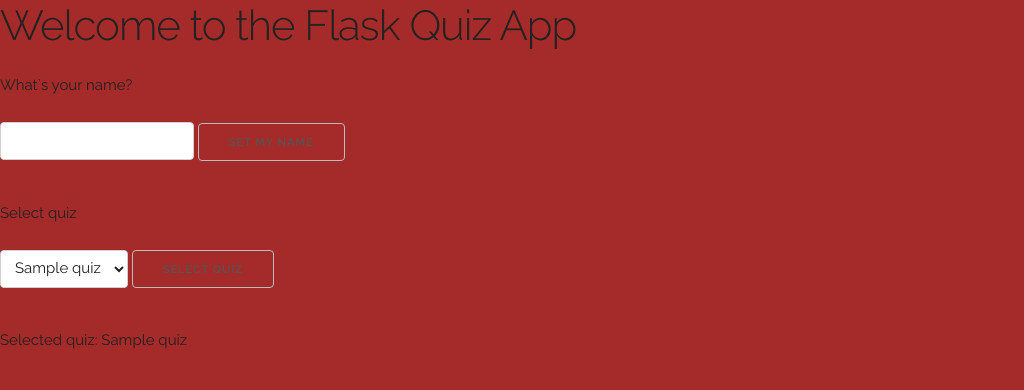
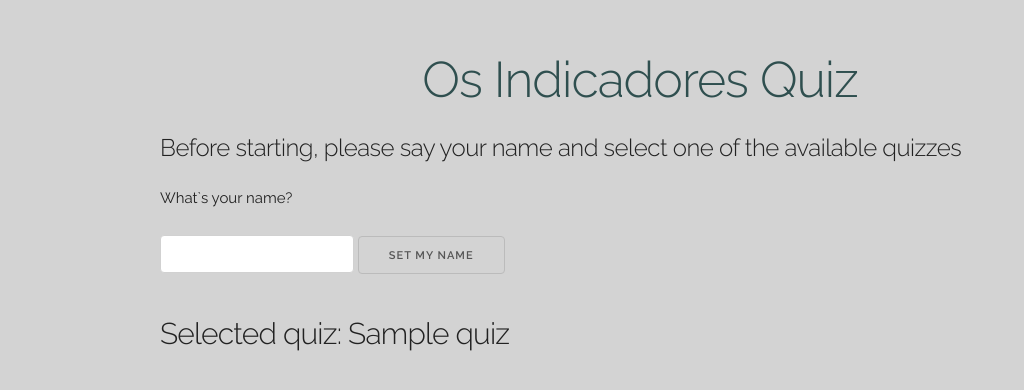
Before and after one commit to dongerardor/Os-Indicadores-Quiz, a Flask app: template templates/start.html in a window 1280 px wide. Shown: the top 390 px of the page, without its empty margins (0-1024 px from the left). Run offline with Flask 3, Linux system fonts and the light colour scheme; the template is opened without the code that fills it: most values are stand-ins (such as "Sample title", 1, 10 or a date in 2020).

Commit message:
Whole flux implemented

```diff
--- a/app.py
+++ b/app.py
@@ -40,28 +40,28 @@ def start():
 @app.route("/quiz", methods = ['GET', 'POST'])
 def quiz():
     quiz = system.quiz
-
     cursor = quiz.getCursor()
     total_questions = quiz.getTotalQuestions()
     question = quiz.getQuestion()
 
     if request.method == 'POST':
-        answer = request.form['answer']
-        question.setAnswerSelected(answer)
+        answer = request.form.get('answer')
+        if answer:
+            question.setAnswerSelected(answer)
 
-        if cursor == total_questions - 1:
-            quiz.setCursor(0)
-            return redirect(url_for('results'))
-        else:
-            cursor = quiz.setCursorNext()
-            return redirect(url_for('quiz'))
+            if cursor == total_questions - 1:
+                quiz.setCursor(0)
+                return redirect(url_for('results'))
+            else:
+                cursor = quiz.setCursorNext()
+                return redirect(url_for('quiz'))
 
     return render_template(
         'quiz.html',
         quiz=quiz,
         question=question,
         cursor=cursor,
-        total_questions=total_questions
+        total_questions=total_questions,
     )
 
 
--- a/static/css/style.css
+++ b/static/css/style.css
@@ -1,3 +1,19 @@
 body {
-    background-color: brown;
+    background-color: lightgrey;
 }
+
+h1 {
+    color: darkslategrey;
+    text-align: center;
+    margin-top: 5rem;
+}
+
+div.button-container {
+    display: flex;
+    justify-content: center;
+    margin-top: 5rem;
+}
+
+input[type="radio"] {
+    margin: 1rem;
+}
--- a/templates/base.html
+++ b/templates/base.html
@@ -11,17 +11,17 @@
 
     <link rel="icon" type="image/png" href="images/favicon.png">
 
-    <link rel="stylesheet" href="css/normalize.css">
-    <link rel="stylesheet" href="css/skeleton.css">
-
     <link rel="stylesheet" href="{{ url_for('static', filename='css/Skeleton-2.0.4/css/normalize.css') }}">
     <link rel="stylesheet" href="{{ url_for('static', filename='css/Skeleton-2.0.4/css/skeleton.css') }}">
 
     <link rel="stylesheet" href="{{ url_for('static', filename='css/style.css') }}">
 </head>
 <body>
-    <section class="content">
+    <div class="container">
+        <div class="row">
+            <h1>Os Indicadores Quiz</h1>
+        </div>
         {% block content %}{% endblock %}
-    </section>
+    </div>
 </body>
 </html>
--- a/templates/start.html
+++ b/templates/start.html
@@ -1,11 +1,10 @@
 {% extends "base.html" %}
 
-{% block title %}Welcome{% endblock %}
-
 {% block content %}
-    <h2>Welcome to the Flask Quiz App</h2>
+<div class="row">
+    <h5>Before starting, please say your name and select one of the available quizzes</h5>
     {% if user.name %}
-        <p>Welcome, {{ user.name }}!</p>
+        <h4>Welcome, {{ user.name }}!</h4>
     {% else %}
         <p>What`s your name?</p>
         <form name="user" action="{{ url_for('start') }}" method="post">
@@ -15,6 +14,9 @@
         </form>
     {% endif %}
 
+    {% if quiz %}
+        <h4>Selected quiz: {{ quiz.title }}</h4>
+    {% else %}
         <p>Select quiz</p>
         <form name="select-quiz" action="{{ url_for('start') }}" method="post">
             <input type="hidden" name="form-type" value="set-quiz">
@@ -25,13 +27,13 @@
             </select>
             <input type="submit" value="Select Quiz">
         </form>
-
-    {% if quiz %}
-        <p>Selected quiz: {{ quiz.title }}</p>
     {% endif %}
 
     {% if quiz and user %}
-        <p><a href="{{ url_for('quiz') }}">Start Quiz</a></p>
+    <div class="button-container">
+        <a class="button button-primary" href="{{ url_for('quiz') }}">Start Quiz</a>
+    </div>
     {% endif %}
+</div>
 
 {% endblock %}
```
Also changed, not shown: static/css/Skeleton-2.0.4/index.html (deleted, +0 -46 lines), system.py (+0 -31 lines), templates/quiz.html (+17 -12 lines), templates/results.html (+10 -2 lines), templates/selectQuiz_tirar.html (deleted, +0 -14 lines), question.py (line endings or trailing spaces), quiz.py (line endings or trailing spaces). Lines whose indentation alone changed are shown as unchanged.
